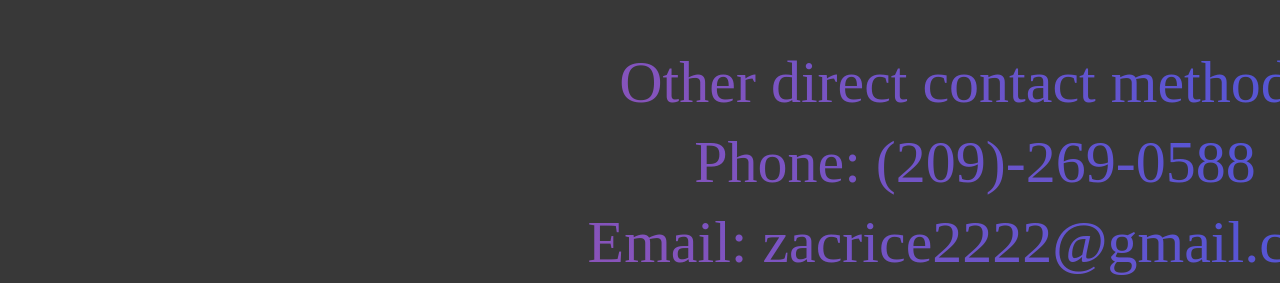
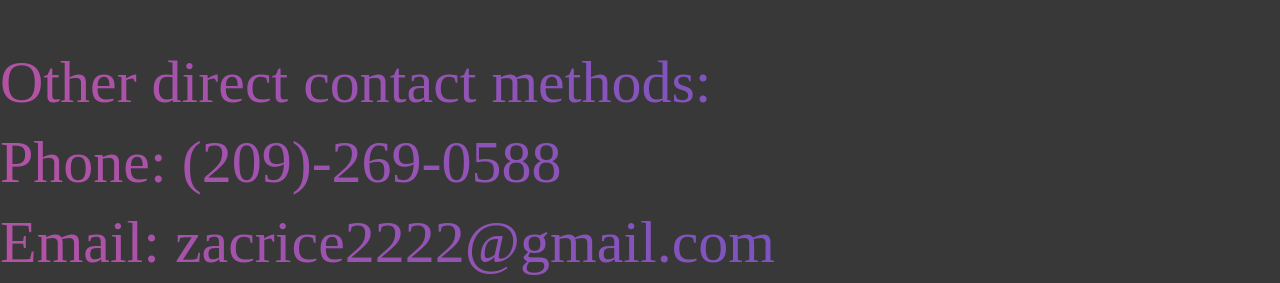
Before and after one commit to Zac2222/PortfolioWebApp, a React (Vite) app: page /Contact in a window 1280 px wide. Shown: the part 664-947 px from the top of the page. Built offline with nearby package versions, Linux system fonts and the light colour scheme; a web font is replaced by a local one.

Commit message:
reset build

```diff
--- a/src/CSS/Contact.css
+++ b/src/CSS/Contact.css
@@ -34,9 +34,14 @@
 }
 
 .emailText {
-  display: flex;
-  justify-content: center;
+  text-align: center;
   padding-left: 250px;
+}
+@media(max-width: 1350px){
+  .emailText{
+    padding-left: 0px;
+    text-align: start;
+  }
 }
 
 .modalStyle .modal-content{
--- a/src/components/Landing.tsx
+++ b/src/components/Landing.tsx
@@ -2,7 +2,7 @@
 
 const Landing = () => {
   return (
-    <div className='d-flex justify-content-center align-items-center textContainer' style={{ height: '60vh' }}>
+    <div className='d-flex justify-content-center align-items-center textContainer'>
       <h2 className='boop'>My name is Zac Rice and I am an aspiring web developer based in Lodi California. Welcome to my web portfolio! Please have a look around and learn more about me, explore my projects, and feel free to get in touch!</h2>
     </div>
   )
```
